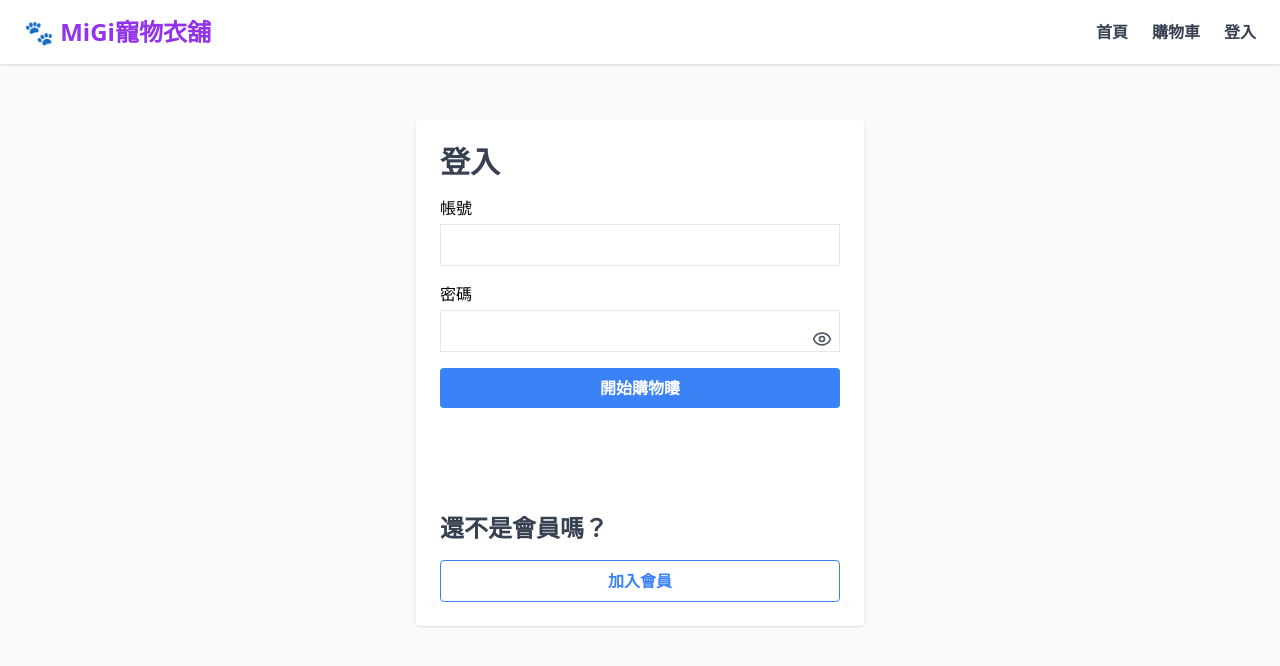
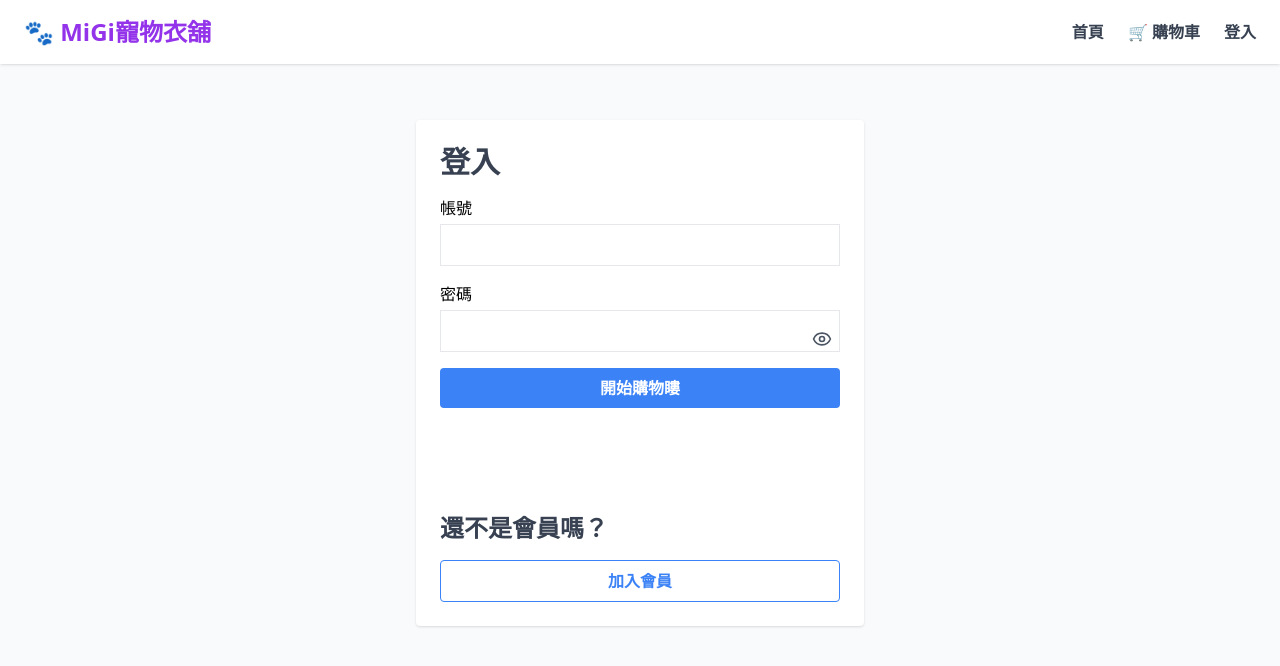
Before and after one commit to boss45628/SHOPCAR, a React (Vite) app in the folder frontend/: page /login in a window 1280 px wide. Shown: the top 666 px of the page. Built offline with nearby package versions, Linux system fonts and the light colour scheme.

Commit message:
新增導覽條購物車的筆數

```diff
--- a/frontend/package.json
+++ b/frontend/package.json
@@ -15,6 +15,7 @@
     "lucide-react": "^0.523.0",
     "react": "^19.1.0",
     "react-dom": "^19.1.0",
+    "react-hot-toast": "^2.5.2",
     "react-router-dom": "^7.6.2"
   },
   "devDependencies": {
--- a/frontend/src/components/Navbar.jsx
+++ b/frontend/src/components/Navbar.jsx
@@ -1,9 +1,14 @@
 import { Link, useNavigate } from 'react-router-dom';
 import { useEffect, useState } from 'react';
+import { useCart } from '../contexts/CartContext'; //加入購物車來顯示筆數
 
 function Navbar() {
   const navigate = useNavigate();
   const [isLogin, setIsLogin] = useState(false);
+  //取得購物車數量
+  const { cartItems } = useCart();
+
+  const totalQuantity = cartItems.reduce((sum, item) => sum + item.quantity, 0);
 
   // 每次渲染時都檢查是否有 token
   useEffect(() => {
@@ -43,9 +48,15 @@ function Navbar() {
           <Link to="/" className="font-bold text-gray-700 hover:text-purple-600">
             首頁
           </Link>
-          <Link to="/cart" className="font-bold text-gray-700 hover:text-purple-600">
-            購物車
+          <Link to="/cart" className="relative font-bold text-gray-700 hover:text-purple-600">
+            🛒 購物車
+            {totalQuantity > 0 && (
+              <span className="absolute -top-2 -right-4 bg-red-500 text-white text-xs font-bold px-2 py-0.5 rounded-full">
+                {totalQuantity}
+              </span>
+            )}
           </Link>
+
           {isLogin ? (
             <button
               onClick={handleLogout}
--- a/frontend/src/components/ProductCard.jsx
+++ b/frontend/src/components/ProductCard.jsx
@@ -1,11 +1,12 @@
 import { useCart } from '../contexts/CartContext';
+import toast from 'react-hot-toast';
 
 function ProductCard({ id, name, price, image }) {
   const { addToCart } = useCart();
 
   const handleAdd = () => {
     addToCart({ id, name, price, image });
-    alert(`${name} 已加入購物車`);
+    toast.success(`${name} 已加入購物車`);
   };
 
   return (
--- a/frontend/src/main.jsx
+++ b/frontend/src/main.jsx
@@ -5,6 +5,7 @@ import './index.css';
 import App from './App.jsx';
 import { GoogleOAuthProvider } from '@react-oauth/google';
 import { CartProvider } from './contexts/CartContext.jsx';
+import { Toaster } from 'react-hot-toast'; //跳出提示訊息
 
 //Google 拿到的 Client ID
 const clientId = import.meta.env.VITE_GOOGLE_CLIENT_ID;
@@ -15,6 +16,7 @@ createRoot(document.getElementById('root')).render(
       <GoogleOAuthProvider clientId={clientId}>
         <CartProvider>
           <App />
+          <Toaster />
         </CartProvider>
       </GoogleOAuthProvider>
     </BrowserRouter>
--- a/frontend/src/pages/Login.jsx
+++ b/frontend/src/pages/Login.jsx
@@ -3,6 +3,7 @@ import axios from 'axios';
 import { useState } from 'react';
 import { useNavigate } from 'react-router-dom';
 import { Eye, EyeOff } from 'lucide-react';
+import toast from 'react-hot-toast';
 
 function Login() {
   const navigate = useNavigate();
@@ -25,9 +26,10 @@ function Login() {
       if (res.data.success) {
         localStorage.setItem('token', res.data.token);
         window.dispatchEvent(new Event('storage')); // ← 加這行
+        toast.success('登入成功');
         navigate('/');
       } else {
-        alert('登入失敗');
+        toast.success('登入失敗');
       }
     } catch (err) {
       console.error('錯誤:', err);
@@ -38,13 +40,13 @@ function Login() {
   // Google 登入失敗
   const handleGoogleError = () => {
     console.error('Google 登入失敗');
-    alert('Google 登入失敗，請稍後再試');
+    toast.success('Google 登入失敗，請稍後再試');
   };
 
   // 一般帳密登入
   const handleNormalLogin = async () => {
     if (!username || !password) {
-      alert('請輸入帳號與密碼');
+      toast.success('請輸入帳號與密碼');
       return;
     }
 
@@ -59,9 +61,9 @@ function Login() {
         localStorage.setItem('token', token);
         window.dispatchEvent(new Event('storage')); // ← 加這行
         navigate('/');
-        alert('登入成功');
+        toast.success('登入成功');
       } else {
-        alert('帳號或密碼錯誤');
+        toast.success('帳號或密碼錯誤');
       }
     } catch (err) {
       alert('登入失敗');
--- a/frontend/src/pages/Register.jsx
+++ b/frontend/src/pages/Register.jsx
@@ -1,6 +1,7 @@
 import { useState } from 'react';
 import axios from 'axios';
 import { useNavigate } from 'react-router-dom';
+import toast from 'react-hot-toast';
 
 function Register() {
   const [username, setUsername] = useState('');
@@ -13,7 +14,7 @@ function Register() {
         username,
         password,
       });
-      alert('註冊成功，請前往登入');
+      toast.success('註冊成功，請前往登入');
       navigate('/login');
     } catch (err) {
       alert(err.response?.data?.message || '註冊失敗');
```
Also changed, not shown: 1 other file (tests, documents, lock files or other folders).
